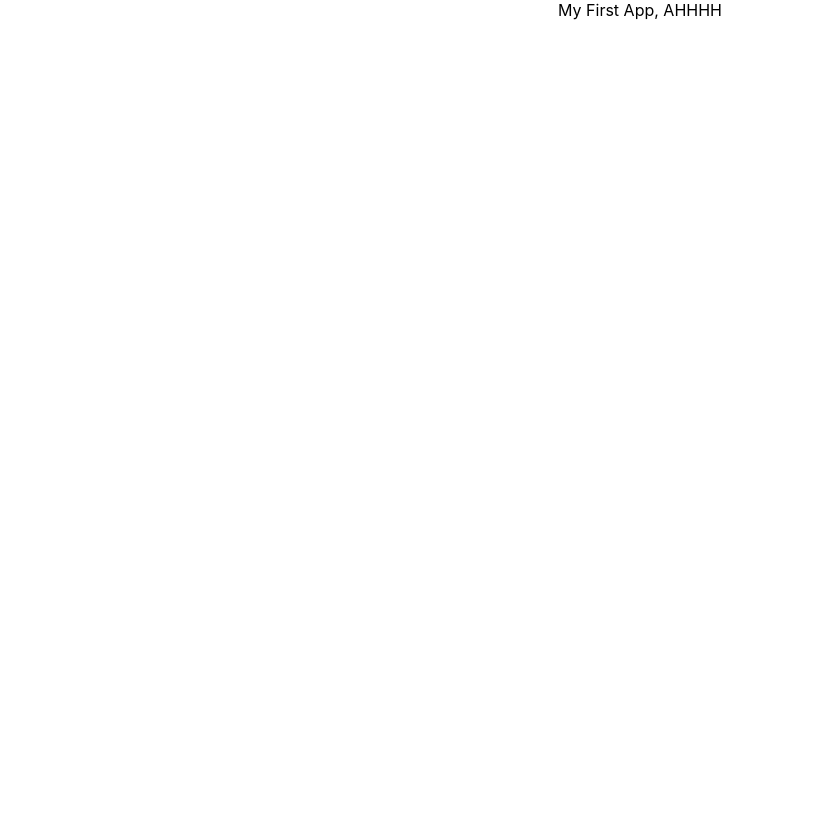
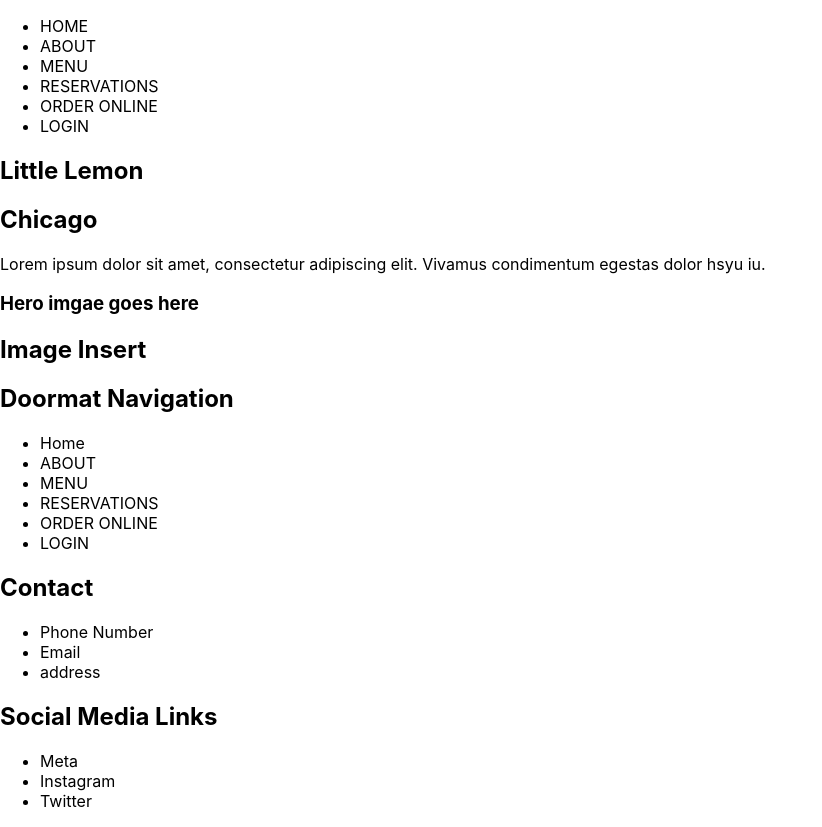
Before and after one commit to AmyRamesar-Developer/Little-Lemon-Reserve-a-table-AR, a React (Create React App) app in the folder littlelemonbooking/: page / in a window 1280 px wide. Shown: the whole page, without its empty margins (0-822 px from the left). Before the commit the page ends 800 px from the top, so only its background shows below. Built offline with nearby package versions, Linux system fonts and the light colour scheme.

Commit message:
Semantic and metadata updates

```diff
--- a/littlelemonbooking/public/index.html
+++ b/littlelemonbooking/public/index.html
@@ -1,43 +1,19 @@
 <!DOCTYPE html>
 <html lang="en">
-  <head>
-    <meta charset="utf-8" />
-    <link rel="icon" href="%PUBLIC_URL%/favicon.ico" />
-    <meta name="viewport" content="width=device-width, initial-scale=1" />
-    <meta name="theme-color" content="#000000" />
-    <meta
-      name="description"
-      content="Web site created using create-react-app"
-    />
-    <link rel="apple-touch-icon" href="%PUBLIC_URL%/logo192.png" />
-    <!--
-      manifest.json provides metadata used when your web app is installed on a
-      user's mobile device or desktop. See https://developers.google.com/web/fundamentals/web-app-manifest/
-    -->
-    <link rel="manifest" href="%PUBLIC_URL%/manifest.json" />
-    <!--
-      Notice the use of %PUBLIC_URL% in the tags above.
-      It will be replaced with the URL of the `public` folder during the build.
-      Only files inside the `public` folder can be referenced from the HTML.
 
-      Unlike "/favicon.ico" or "favicon.ico", "%PUBLIC_URL%/favicon.ico" will
-      work correctly both with client-side routing and a non-root public URL.
-      Learn how to configure a non-root public URL by running `npm run build`.
-    -->
-    <title>React App</title>
-  </head>
-  <body>
-    <noscript>You need to enable JavaScript to run this app.</noscript>
-    <div id="root"></div>
-    <!--
-      This HTML file is a template.
-      If you open it directly in the browser, you will see an empty page.
+<head>
+  <meta charset="utf-8" />
+  <meta name="viewport" content="width=device-width, initial-scale=1" />
 
-      You can add webfonts, meta tags, or analytics to this file.
-      The build step will place the bundled scripts into the <body> tag.
+  <title>Little Lemon Restuarant</title>
+  <meta name="description" content="UPDATE DES">
 
-      To begin the development, run `npm start` or `yarn start`.
-      To create a production bundle, use `npm run build` or `yarn build`.
-    -->
-  </body>
+  <meta property="og:title" content="Little Lemon Restuarant">
+  <meta property="og:description" conetnt="UPDATE DES">
+  <meta property="og:image" content="Add image">
+
+</head>
+<body>
+  <div id="root"></div>
+</body>
 </html>
--- a/littlelemonbooking/src/App.js
+++ b/littlelemonbooking/src/App.js
@@ -1,9 +1,15 @@
 import './App.css';
+import React from "react";
+import Nav from './Nav.js';
+import Footer from './Footer.js'
+import Hero from "./Hero.js"
 
 function App() {
   return (
-    <div className="App">
-      My First App, AHHHH
+    <div>
+      <Nav />
+      <Hero />
+      <Footer />
     </div>
   );
 }
--- /dev/null
+++ b/littlelemonbooking/src/Footer.js
@@ -0,0 +1,46 @@
+import React from "react";
+
+const Footer = () => {
+    return (
+        <section>
+           <article>
+                <h2>Image Insert</h2>
+           </article>
+           <article>
+                <h2>Doormat Navigation</h2>
+                <nav>
+                    <ul>
+                        <li>Home</li>
+                        <li>ABOUT</li>
+                        <li>MENU</li>
+                        <li>RESERVATIONS</li>
+                        <li>ORDER ONLINE</li>
+                        <li>LOGIN</li>
+                    </ul>
+                </nav>
+           </article>
+           <article>
+           <h2>Contact</h2>
+                <nav>
+                    <ul>
+                        <li>Phone Number</li>
+                        <li>Email</li>
+                        <li>address</li>
+                    </ul>
+                </nav>
+           </article>
+           <article>
+           <h2>Social Media Links</h2>
+                <nav>
+                    <ul>
+                        <li>Meta</li>
+                        <li>Instagram</li>
+                        <li>Twitter</li>
+                    </ul>
+                </nav>
+           </article>
+        </section>
+    )
+}
+
+export default Footer;
--- /dev/null
+++ b/littlelemonbooking/src/Hero.js
@@ -0,0 +1,14 @@
+import React from "react";
+
+const Hero = () => {
+    return (
+        <section>
+            <h1>Little Lemon</h1>
+            <h2>Chicago</h2>
+            <p>Lorem ipsum dolor sit amet, consectetur adipiscing elit. Vivamus condimentum egestas dolor hsyu iu.</p>
+            <h3>Hero imgae goes here</h3>
+        </section>
+    )
+}
+
+export default Hero;
--- /dev/null
+++ b/littlelemonbooking/src/Nav.js
@@ -0,0 +1,18 @@
+import React from "react";
+
+const Nav = () => {
+    return(
+        <nav classname="navbar">
+            <ul>
+                <li>HOME</li>
+                <li>ABOUT</li>
+                <li>MENU</li>
+                <li>RESERVATIONS</li>
+                <li>ORDER ONLINE</li>
+                <li>LOGIN</li>
+            </ul>
+        </nav>
+    )
+};
+
+export default Nav;
```
Also changed, not shown: littlelemonbooking/src/Header.js (added), littlelemonbooking/src/Main.js (added).
